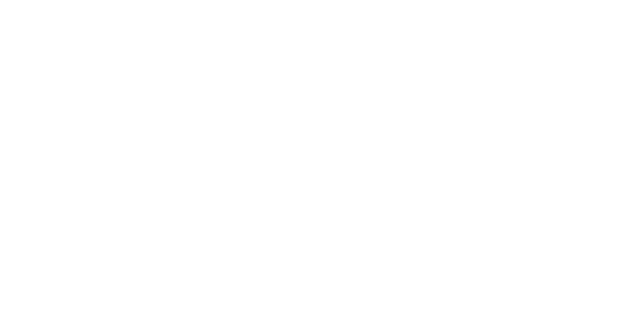
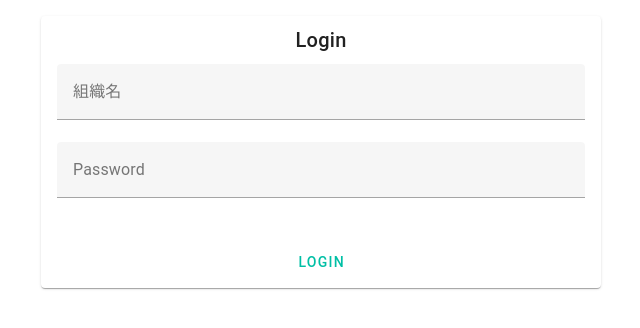
Before and after one commit to RyotaAbe1014/autoshift_client, a Vue app: page /login in a window 1280 px wide. Before the commit this address had no page. Shown: the top 328 px of the page, without its empty margins (319-959 px from the left). Built offline with nearby package versions, Linux system fonts and the light colour scheme.

Commit message:
add: Loginページの作成

```diff
--- a/src/router/index.ts
+++ b/src/router/index.ts
@@ -1,5 +1,5 @@
 import { createRouter, createWebHistory, RouteRecordRaw } from 'vue-router';
-
+import Login from '../views/Login.vue';
 const routes: Array<RouteRecordRaw> = [
   {
     path: '/',
@@ -11,6 +11,11 @@ const routes: Array<RouteRecordRaw> = [
     name: 'About',
     component: () => import('../views/About.vue'),
   },
+  {
+    path: '/login',
+    name: 'Login',
+    component: Login,
+  },
 ];
 
 const router = createRouter({
--- a/src/views/Login.vue
+++ b/src/views/Login.vue
@@ -3,7 +3,29 @@
 </script>
 
 <template>
-  <div>
+  <v-app>
+    <v-main>
+      <v-container>
 
-  </div>
+        <v-row class="mx-auto">
+          <v-col cols="3"></v-col>
+          <v-col cols="6">
+            <v-card>
+              <v-card-title class="text-center">Login</v-card-title>
+              <v-card-text>
+                <v-form>
+                  <v-text-field label="組織名"></v-text-field>
+                  <v-text-field label="Password"></v-text-field>
+                </v-form>
+              </v-card-text>
+              <v-card-actions>
+                <v-btn color="teal-accent-4" class="mx-auto">Login</v-btn>
+              </v-card-actions>
+            </v-card>
+          </v-col>
+          <v-col cols="3"></v-col>
+        </v-row>
+      </v-container>
+    </v-main>
+  </v-app>
 </template>
```
